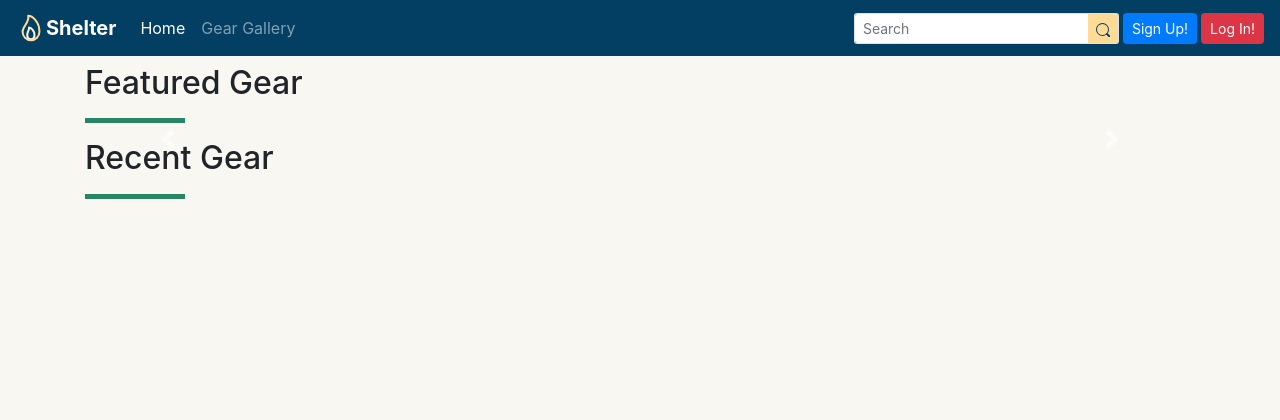
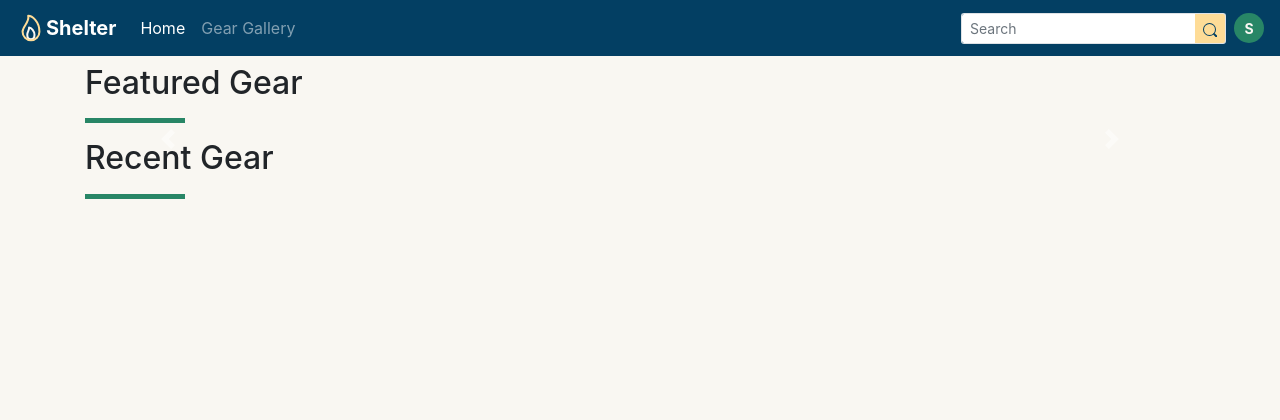
Before and after one commit to p0wen/shelter, a Flask app: page / in a window 1280 px wide. Shown: the top 420 px of the page. Run offline with Flask 2, Linux system fonts and the light colour scheme; the visitor is signed in with stand-in values (Sample User, id 1); data that the repository does not hold is empty; parts of the project's set-up code (start-up, migrations or seed data) failed here and were passed over; some libraries are stand-ins or nearby versions.

Commit message:
feat: display avatar with first char in nav when logged in

```diff
--- a/static/css/style.css
+++ b/static/css/style.css
@@ -1,6 +1,7 @@
 /* CSS main site styling */
-body, wrapper {
-   min-height:100vh;
+body,
+wrapper {
+  min-height: 100vh;
 }
 
 .body-shelter {
@@ -32,6 +33,20 @@ body, wrapper {
   color: #033f63;
 }
 
+/** Avatar **/
+
+.avatar {
+  vertical-align: middle;
+  width: 30px;
+  height: 30px;
+  border-radius: 50%;
+  background: #288666;
+  color: #f9f7f2;
+  font-style: normal;
+  font-weight: bold;
+  margin-left: 0.5rem;
+}
+
 /** Footer **/
 
 .footer {
@@ -47,7 +62,6 @@ body, wrapper {
   padding-right: 15px;
   padding-left: 15px;
 }
-
 
 /** Spacer **/
 
@@ -75,7 +89,7 @@ object-position: center center;
 }
 
 .card-footer-shelter {
-    padding: .75rem 1.25rem;
+  padding: 0.75rem 1.25rem;
   background-color: transparent;
   border-top: none;
 }
@@ -91,11 +105,19 @@ object-position: center center;
   .card-custom {
     max-width: 100%;
   }
+  .avatar {
+    margin-left: 0rem;
+    margin-top: 0.5rem;
+  }
 }
 
 @media (min-width: 576px) and (max-width: 767.98px) {
   .card-custom {
     max-width: 15rem;
+  }
+.avatar {
+    margin-left: 0rem;
+    margin-top: 0.5rem;
   }
 }
 
@@ -105,11 +127,11 @@ object-position: center center;
   }
 }
 
-
 @media (min-width: 992px) and (max-width: 1199.98px) {
   .card-custom {
     max-width: 19rem;
   }
+
 }
 
 @media (min-width: 1200px) {
@@ -118,7 +140,6 @@ object-position: center center;
   }
   .card-custom img {
     min-height: 20rem;
-
   }
 }
 /* insert media querys for tablet (max-width 14rem), mobile l (12ren), mobile m and smaller (max-width: 100%) */
--- a/templates/base.html
+++ b/templates/base.html
@@ -51,6 +51,11 @@
                                 </div>
                 </form>
             </div>
+            {% if 'username' in session %}
+               <ul class="nav navbar-nav">
+                <a href="{{url_for('myprofile', user=session.username)}}" class="btn btn-sm avatar" tabindex="-1" role="button">{{ session.username[0].capitalize() }}</a>
+                </ul>
+            {% else %}
                 <ul class="nav navbar-nav">
                     <li class="nav-item">
                      <a href="{{url_for('signup')}}" class="btn btn-sm btn-primary mr-1 ml-1">Sign Up!</a>
@@ -59,6 +64,7 @@
                      <a href="{{url_for('signin')}}" class="btn btn-sm btn-danger">Log In!</a>
                     </li>
                 </ul>
+            {% endif %}
 		</nav>
 
 		<!-- Core Content -->
```
Lines whose indentation alone changed are shown as unchanged.
